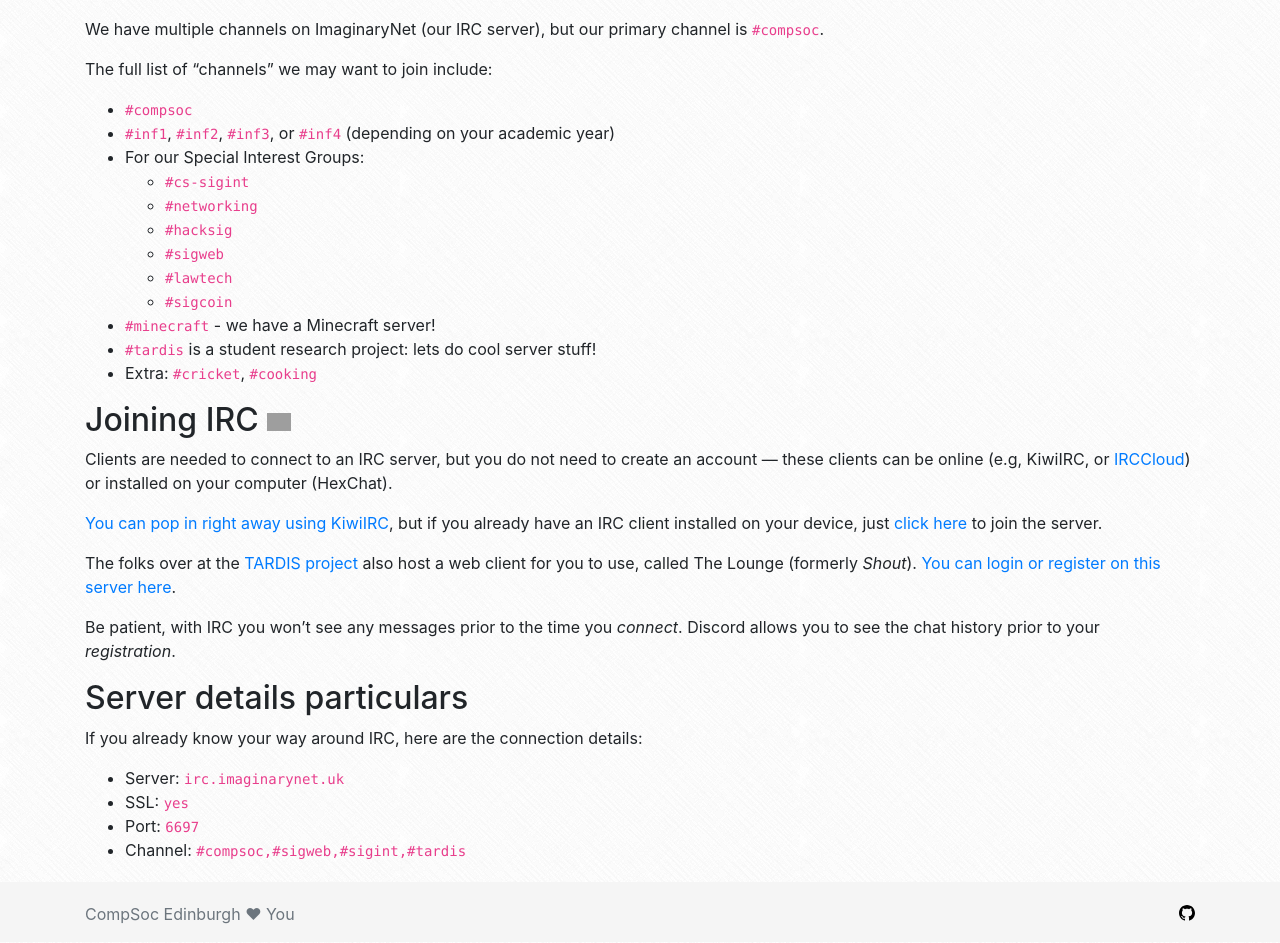
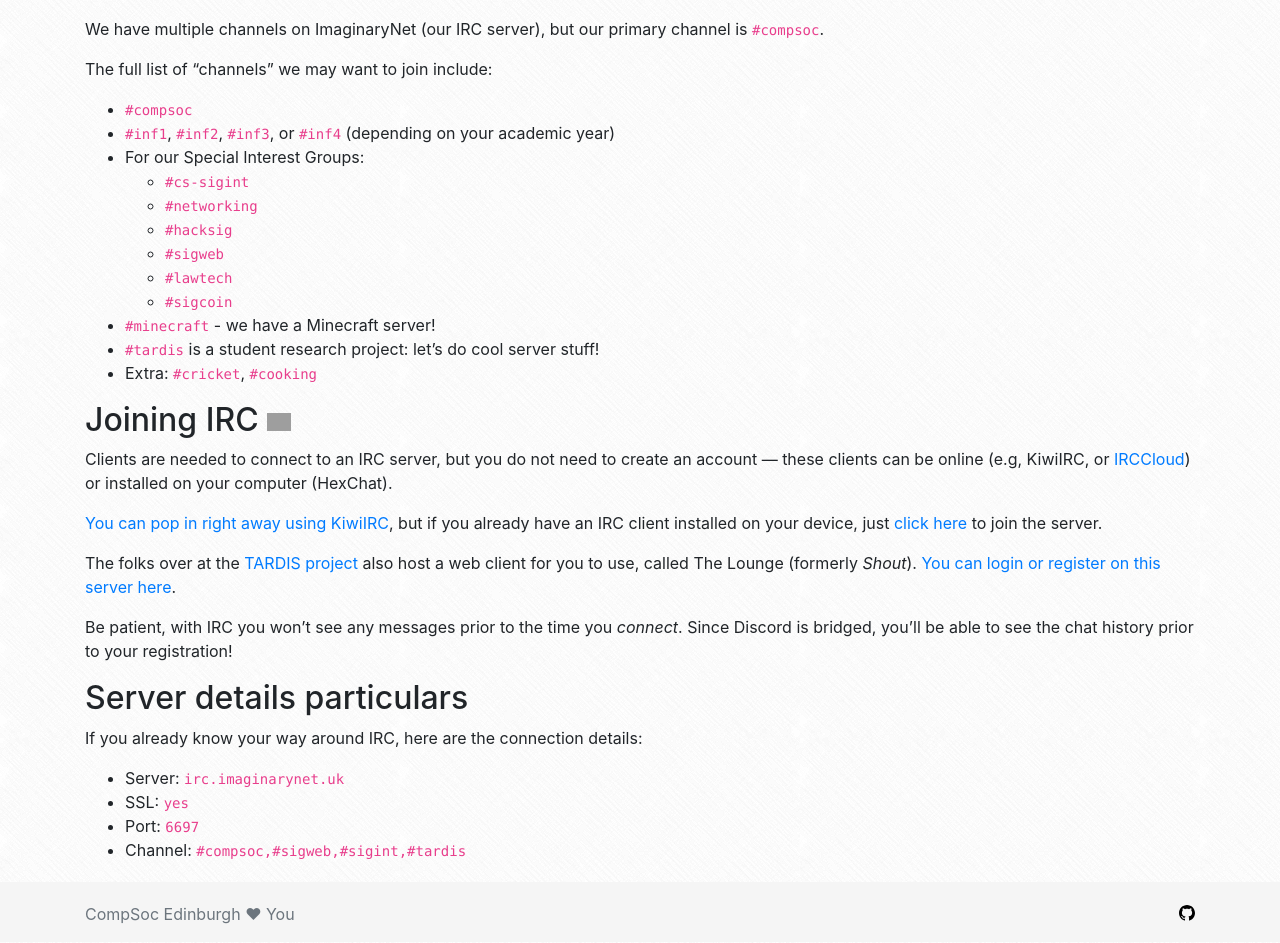
Before and after one commit to compsoc-edinburgh/website, a Jekyll site: the page built from _pages/irc.md, in a window 1280 px wide. Shown: the part 462-1405 px from the top of the page. Built offline with Jekyll 4.4.1, drawn with Linux system fonts in a browser that asks for light colours; nearby versions of some CDN libraries; grey boxes are pictures that could not be loaded.

Commit message:
Tweak IRC page

```diff
--- a/_pages/irc.md
+++ b/_pages/irc.md
@@ -20,7 +20,7 @@
   - `#lawtech`
   - `#sigcoin`
 - `#minecraft` - we have a Minecraft server!
-- `#tardis` is a student research project: lets do cool server stuff!
+- `#tardis` is a student research project: let's do cool server stuff!
 - Extra: `#cricket`, `#cooking`
 
 ## Joining IRC <a href="https://www.irccloud.com/invite?channel=%23sigweb&amp;hostname=irc.imaginarynet.uk&amp;port=6697&amp;ssl=1" target="_blank"><img src="https://www.irccloud.com/invite-svg?channel=%23sigweb&amp;hostname=irc.imaginarynet.uk&amp;port=6697&amp;ssl=1"  height="18"></a>
@@ -34,7 +34,7 @@
 The folks over at the [TARDIS project](https://tardis.ed.ac.uk/) also host a web client for you to use, called The Lounge (formerly _Shout_).
 [You can login or register on this server here](https://shout.tardis.ed.ac.uk).
 
-Be patient, with IRC you won't see any messages prior to the time you _connect_. Discord allows you to see the chat history prior to your _registration_.
+Be patient, with IRC you won't see any messages prior to the time you _connect_. Since Discord is bridged, you'll be able to see the chat history prior to your registration!
 
 ## Server details particulars
 
```
